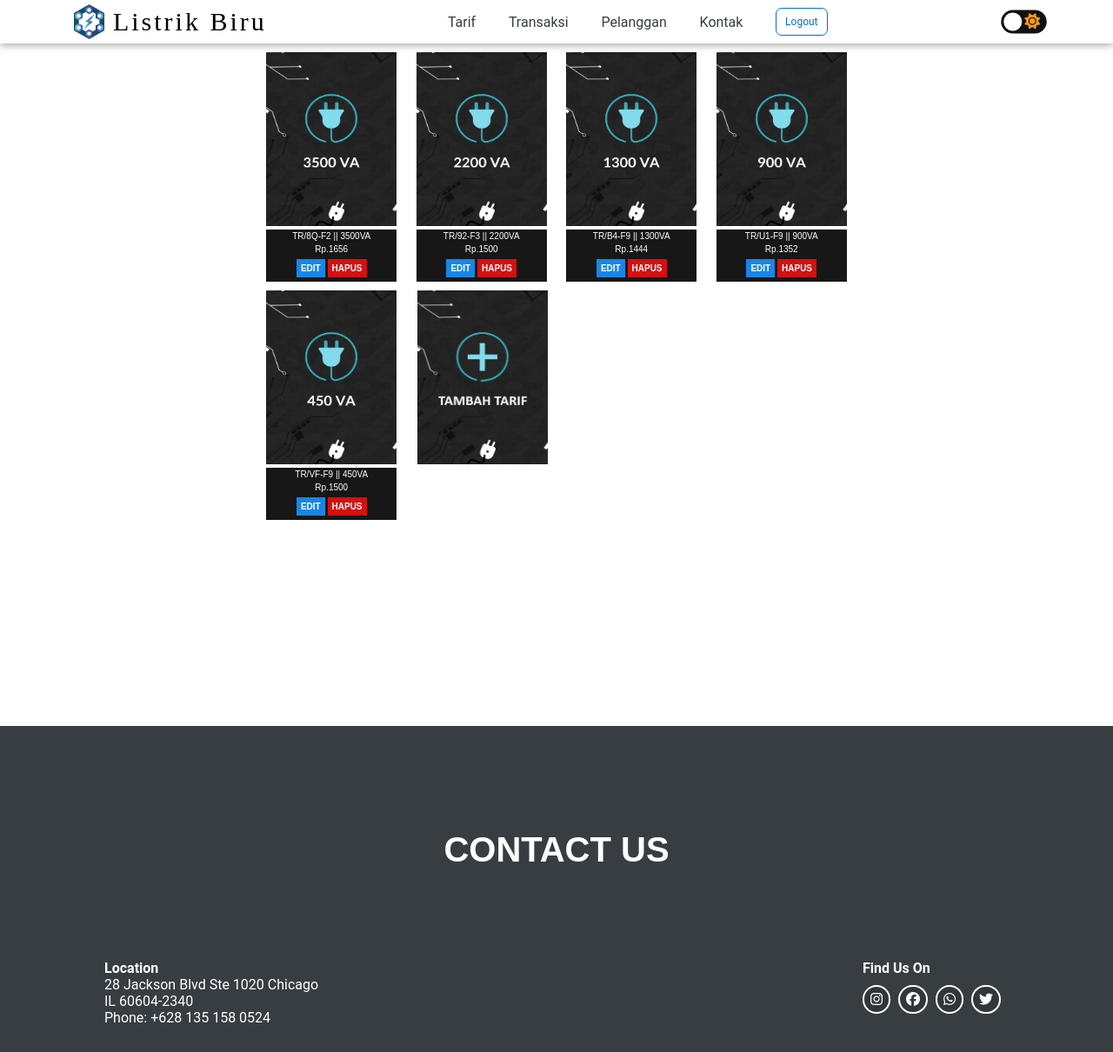
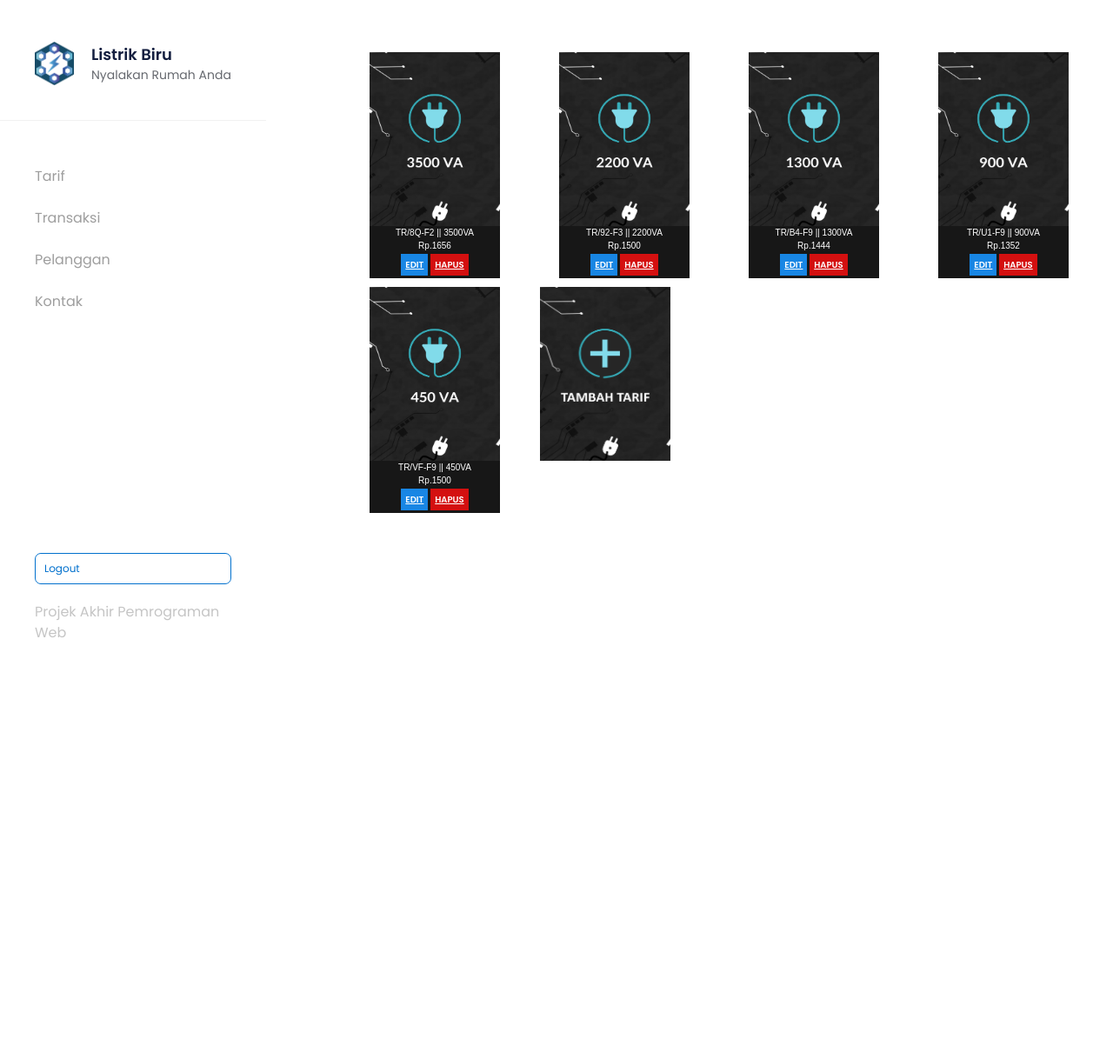
Before and after one commit to gemparpanggih/PA-Listrik-Biru, a PHP site: page /tarif.php in a window 1280 px wide. Shown: the whole page at 87% size. After the commit the page ends 733 px from the top, so only its background shows below. Run offline with PHP 8.4, Linux system fonts and the light colour scheme; a user stored in the database is signed in; data comes from the database, SQL or seed files in the repository; some libraries are stand-ins or nearby versions; some web fonts are replaced.

Commit message:
perbaikan tarif

```diff
--- a/stylesheet/landingPage.css
+++ b/stylesheet/landingPage.css
@@ -1,7 +1,6 @@
 @import url('https://fonts.googleapis.com/css2?family=Poppins:wght@400;500;600&display=swap');
 @import url('component/sidebar.css');
 @import url('component/content.css');
-@import url('variable.css');
 
 * {
   font-family: 'Poppins', sans-serif;
--- a/tarif.php
+++ b/tarif.php
@@ -26,56 +26,71 @@
 
     <!-- CSS -->
 	<link rel="stylesheet" type="text/css" href="stylesheet/tarif.css">
-    <link rel="stylesheet" href="stylesheet/style.css">
+    <link rel="stylesheet" href="stylesheet/landingpage.css">
     <link rel="stylesheet" href="stylesheet/style-mobile.css">
+    <link rel="stylesheet" href="stylesheet/component/sidebar.css">
+    <link rel="stylesheet" href="stylesheet/nonavbar.css">
+
+    <!-- Bootstrap -->
+    <link href="https://cdn.jsdelivr.net/npm/bootstrap@5.2.0-beta1/dist/css/bootstrap.min.css" rel="stylesheet" integrity="sha384-0evHe/X+R7YkIZDRvuzKMRqM+OrBnVFBL6DOitfPri4tjfHxaWutUpFmBp4vmVor" crossorigin="anonymous"/>
+
 </head>
-<body class="mode-bg">
-    <!-- HEADER -->
-    <header class="main" id="home">
-        <!-- navbar -->
-        <nav class="mode-bg">
-            <div class="logo">
-                <a href="index.php" class="mode-text">
-                    <img src="img/logo/logo-listrik.png" alt="">
-                    <p>Listrik Biru</p>
-                </a>
+<body>
+    <!-- Sidebar -->
+    <aside class="sidebar offcanvas-lg offcanvas-start mode-bg">
+        <div class="d-flex  m-4 d-block d-lg-none mode-bg">
+            <button data-bs-dismiss="offcanvas" data-bs-target=".sidebar" class="btn p-0 border-0 fs-4" aria-label="Button Close">
+            <i class="fas fa-close"></i>
+            </button>
         </div>
 
-            <ul>
-                <li><a class="mode-text" href="tarif.php">Tarif</a></li>
+        <!-- Logo -->
+        <div class="logo-brand mt-lg-5">
+            <a href="index.php">
+                <img src="img/logo/logo-listrik.png" alt="Logo" width="45" height="50"/>
+            </a>
+            <div>
+                <h6 class="title">Listrik Biru</h6>
+                <p class="tagline">Nyalakan Rumah Anda</p>
+            </div>
+        </div>
+
+        <!-- Menu -->
+        <hr/>
+        <nav class="menu flex-fill">
+            <div class="section-menu">
+                <a class="item-menu" href="tarif.php">Tarif</a>
                 <?php if($_SESSION['akun']['level'] == 'admin') { ?>
-                    <li><a class="mode-text" href="admin/transaksi.php">Transaksi</a></li>
-                    <li><a class="mode-text" href="admin/pelanggan.php">Pelanggan</a></li>
-                    <li><a class="mode-text" href="admin/daftar-pesan.php">Kontak</a></li>
+                    <a class="item-menu" href="admin/transaksi.php">Transaksi</a>
+                    <a class="item-menu" href="admin/pelanggan.php">Pelanggan</a>
+                    <a class="item-menu" href="admin/daftar-pesan.php">Kontak</a>
+
                 <?php } if($_SESSION['akun']['level'] == 'user') { ?>
-                    <li><a class="mode-text" href="user/profil.php">Profil</a></li>
-                    <li><a class="mode-text" href="user/kontak.php">Kontak</a></li>
+                    <a class="item-menu" href="user/profil.php">Profil</a>
+                    <a class="item-menu" href="user/kontak.php">Kontak</a>
                 <?php } ?>
+            </div>
+        </nav>
+
+        <!-- FOOTER -->
+        <footer>
             <div class="logout-btn">
                 <a href="auth/logout.php">Logout</a>
             </div>
-            </ul>
-            <div class="dark-mode-toggle">
-                <input type="checkbox" class="checkbox" id="chk"/>
-                <label class="label" for="chk">
-                    <i class="fas fa-moon"></i>
-                    <i class="fas fa-sun"></i>
-                    <div class="ball"></div>
-                </label>
-            </div>
-
-            <div class="menu-toggle">
-                <input type="checkbox" id="menTog"/>
-                <span></span>
-                <span></span>
-                <span></span>
-            </div>
-        </nav>
-        <!-- end navbar -->
-    </header>
-    <!-- END HEADER -->
+            <p class="Keterangan" >Projek Akhir Pemrograman Web</p>
+        </footer>
+        <!-- END FOOTER -->
+    </aside>
+    <!-- End Sidebar -->
 
     <!-- TARIF CONTENT -->
+    <main class="content flex-fill mode-bg ">
+        <section class="d-flex flex-column gap-4">
+        <button aria-controls="sidebar" data-bs-toggle="offcanvas" data-bs-target=".sidebar" aria-label="Button Hamburger"
+            class="sidebarOffcanvas mb-5 btn p-0 border-0 d-flex d-lg-none">
+            <i class="fa-solid fa-bars"></i>
+        </button>
+
             <div class="container minggirin-navbar">
                 <div class="grid-container">
                     <?php
@@ -109,47 +124,17 @@
                     <?php } ?>
                 </div>
             </div>
+        </section>
     <!-- END TARIF CONTENT -->
-
-    <!-- FOOTER -->
-    <div style="border: 1px solid white; margin-top: 225px;"></div>
-    <footer class="mode-bg" style="position: static">
-        <div class="footer-container">
-            <div class="footer-title" id="contact">
-                <h2>CONTACT US</h2>
-            </div>
-            <div class="footer-contact-item">
-                <div class="footer-item">
-                    <h4>Location</h4>
-                    <p>28 Jackson Blvd Ste 1020 Chicago<br>IL 60604-2340<br>Phone: +628 135 158 0524</p>
-                </div>
-                <div class="footer-item">
-                    <h4>Find Us On</h4>
-                    <div class="circle-container">
-                        <!-- salah satu fitur pop up box (confirm) -->
-                        <div class="circle ig">
-                            <a href="https://www.instagram.com/pixel" onclick="return confirm('You will be redirected to other website.');"><i class="fa-brands fa-instagram"></i></a>
-                        </div>
-                        <div class="circle fb">
-                            <a href="https://www.facebook.com/pixel" onclick="return confirm('You will be redirected to other website.');"><i class="fa-brands fa-facebook"></i></a>
-                        </div>
-                        <div class="circle wa">
-                            <a href="https://www.whatsapp.com/pixel" onclick="return confirm('You will be redirected to other website.');"><i class="fa-brands fa-whatsapp"></i></a>
-                        </div>
-                        <div class="circle tw">
-                            <a href="https://www.twitter.com/pixel" onclick="return confirm('You will be redirected to other website.');"><i class="fa-brands fa-twitter"></i></a>
-                        </div>
-                    </div>
-                </div>
-            </div>
-        </div>
-    </footer>
-    <!-- END FOOTER -->
 
     <!-- javascript -->
     <script src="https://code.jquery.com/jquery-3.6.1.js" integrity="sha256-3zlB5s2uwoUzrXK3BT7AX3FyvojsraNFxCc2vC/7pNI=" crossorigin="anonymous"></script>
     <script src="js/navbar-mobile.js"></script>
-    <script src="js/dark-mode.js"></script>
     <script src="https://kit.fontawesome.com/a374d5ed26.js" crossorigin="anonymous"></script>
+    <script
+      src="https://cdn.jsdelivr.net/npm/bootstrap@5.2.0-beta1/dist/js/bootstrap.bundle.min.js"
+      integrity="sha384-pprn3073KE6tl6bjs2QrFaJGz5/SUsLqktiwsUTF55Jfv3qYSDhgCecCxMW52nD2"
+      crossorigin="anonymous"
+    ></script>
 </body>
 </html>
```
Also changed, not shown: other parts of stylesheet/landingPage.css (+0 -54 lines), admin/pelanggan.php (+63 -75 lines), index.php (+4 -3 lines). Lines whose indentation alone changed are shown as unchanged.
